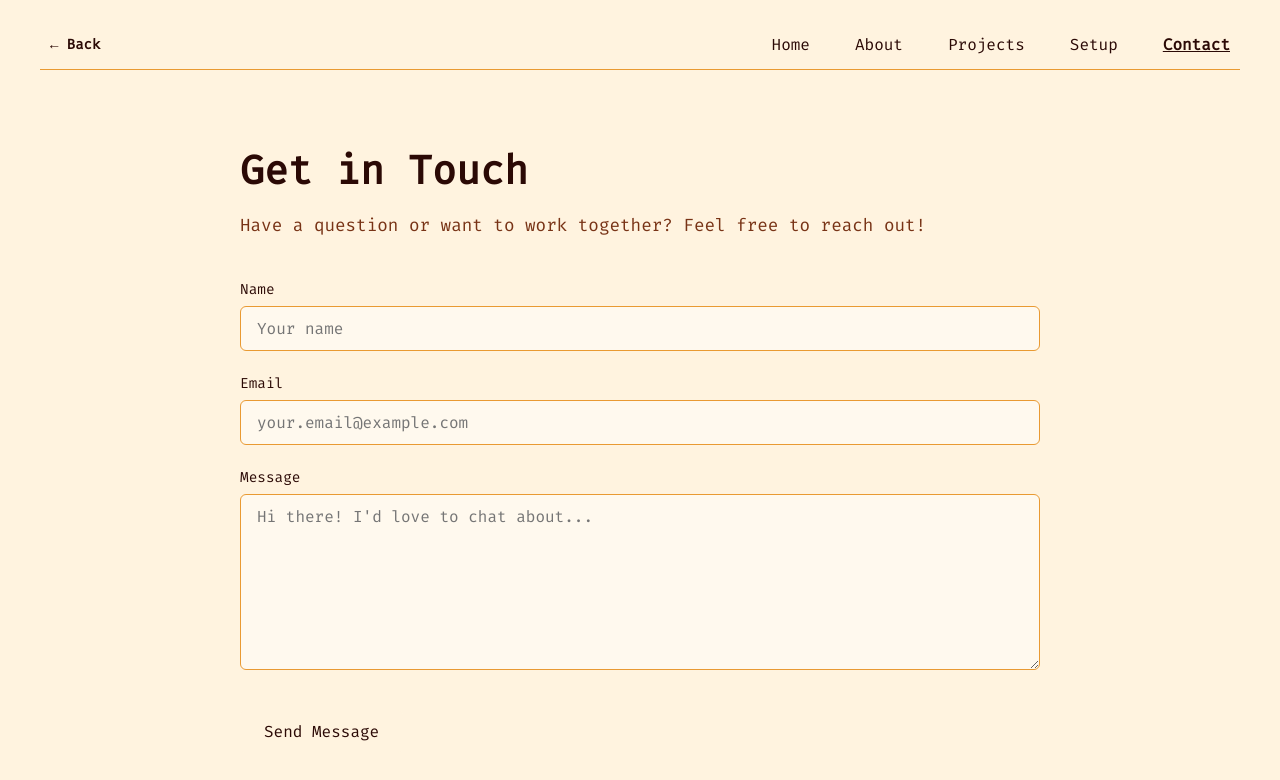
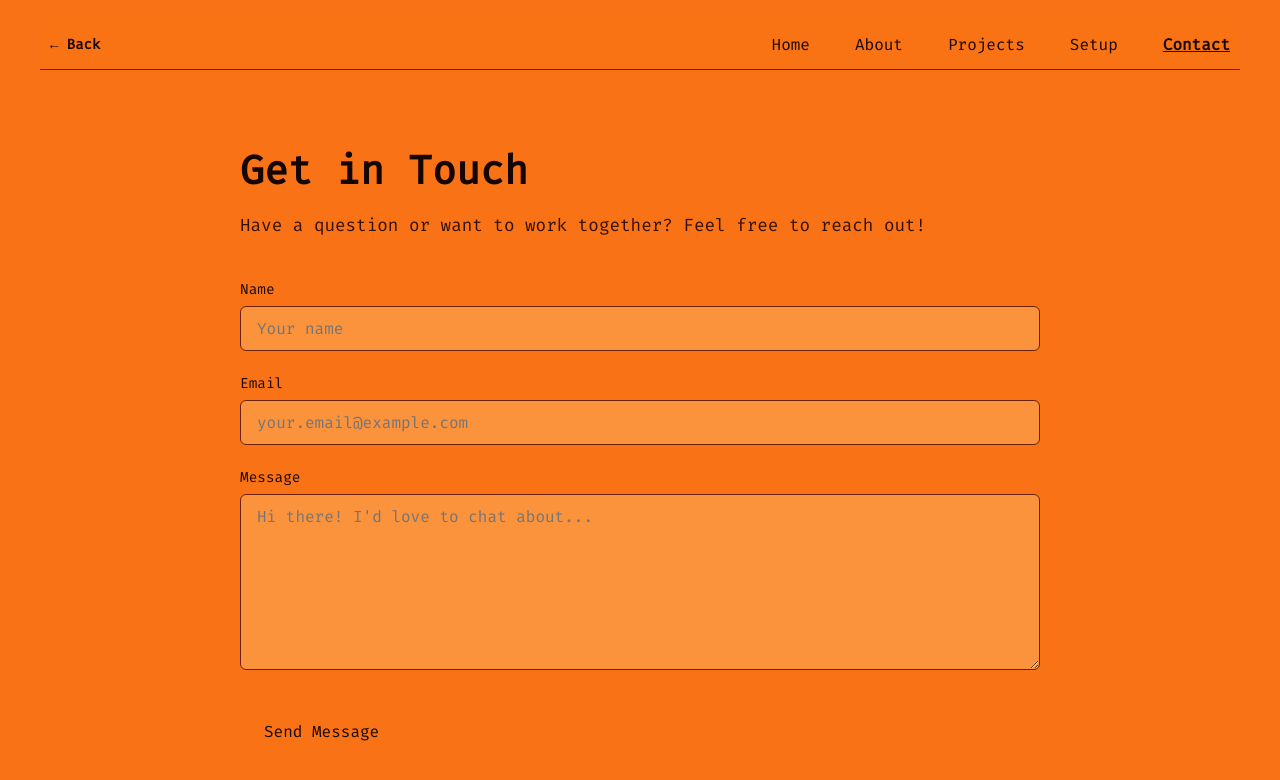
Before and after one commit to Faiz9771/portfolio, a Next.js app: page /contact in a window 1280 px wide. Shown: the top 780 px of the page. Built offline with nearby package versions, Linux system fonts and the light colour scheme.

Commit message:
Use a single orange portfolio theme

```diff
--- a/src/context/ThemeContext.tsx
+++ /dev/null
@@ -1,56 +0,0 @@
-import { createContext, useContext, useState, useEffect, ReactNode } from 'react';
-
-type Theme = 'light' | 'dark';
-
-type ThemeContextType = {
-  theme: Theme;
-  toggleTheme: () => void;
-};
-
-const ThemeContext = createContext<ThemeContextType | undefined>(undefined);
-
-export const ThemeProvider = ({ children }: { children: ReactNode }) => {
-  const [theme, setTheme] = useState<Theme>('dark');
-
-  useEffect(() => {
-    // Check for saved theme preference or use system preference
-    const savedTheme = localStorage.getItem('theme') as Theme;
-    const prefersDark = window.matchMedia('(prefers-color-scheme: dark)').matches;
-
-    if (savedTheme) {
-      setTheme(savedTheme);
-    } else {
-      setTheme(prefersDark ? 'dark' : 'light');
-    }
-  }, []);
-
-  useEffect(() => {
-    // Update the HTML class and save preference
-    if (theme === 'dark') {
-      document.documentElement.classList.add('dark');
-      document.documentElement.classList.remove('light');
-    } else {
-      document.documentElement.classList.add('light');
-      document.documentElement.classList.remove('dark');
-    }
-    localStorage.setItem('theme', theme);
-  }, [theme]);
-
-  const toggleTheme = () => {
-    setTheme(prevTheme => (prevTheme === 'dark' ? 'light' : 'dark'));
-  };
-
-  return (
-    <ThemeContext.Provider value={{ theme, toggleTheme }}>
-      {children}
-    </ThemeContext.Provider>
-  );
-};
-
-export const useTheme = () => {
-  const context = useContext(ThemeContext);
-  if (context === undefined) {
-    throw new Error('useTheme must be used within a ThemeProvider');
-  }
-  return context;
-};
--- a/src/pages/_app.tsx
+++ b/src/pages/_app.tsx
@@ -1,6 +1,5 @@
 import '../styles/globals.css';
 import type { AppProps } from 'next/app';
-import { ThemeProvider } from '../context/ThemeContext';
 import { useRouter } from 'next/router';
 import PageTransition from '../components/PageTransition';
 
@@ -8,10 +7,8 @@ export default function App({ Component, pageProps }: AppProps) {
   const router = useRouter();
 
   return (
-    <ThemeProvider>
-      <PageTransition>
-        <Component key={router.asPath} {...pageProps} />
-      </PageTransition>
-    </ThemeProvider>
+    <PageTransition>
+      <Component key={router.asPath} {...pageProps} />
+    </PageTransition>
   );
 }
--- a/src/styles/globals.css
+++ b/src/styles/globals.css
@@ -1,47 +1,25 @@
 @import url('https://fonts.googleapis.com/css2?family=Fira+Mono&display=swap');
 
 :root {
-  /* Sunrise — warm gold and ember, inspired by the reference image. */
-  --bg-primary: #fff3df;
-  --bg-secondary: #ffe1ae;
-  --text-primary: #2b0905;
-  --text-secondary: #783316;
-  --border-color: #e99a32;
-  --card-bg: #fff9ee;
-  --card-border: #e99a32;
-  --nav-bg: rgba(255, 243, 223, 0.9);
-  --nav-border: #e99a32;
-  --section-bg: #ffebc9;
-  --hover-bg: rgba(214, 76, 14, 0.12);
-  --shadow-color: rgba(104, 25, 7, 0.18);
-  --accent: #d94d0c;
-  --accent-strong: #a92c08;
-  --accent-soft: rgba(217, 77, 12, 0.13);
-  --muted: #a45122;
-  --success: #2f7d45;
-  --danger: #ba2917;
-}
-
-.dark {
-  /* Eclipse — black, burgundy and glowing orange. */
-  --bg-primary: #090504;
-  --bg-secondary: #190806;
-  --text-primary: #fff1d6;
-  --text-secondary: #e7ae76;
-  --border-color: #6d2410;
-  --card-bg: #170907;
-  --card-border: #7d2a10;
-  --nav-bg: rgba(9, 5, 4, 0.9);
-  --nav-border: #6d2410;
-  --section-bg: #250c07;
-  --hover-bg: rgba(255, 133, 22, 0.15);
-  --shadow-color: rgba(255, 97, 10, 0.16);
-  --accent: #ff8516;
-  --accent-strong: #ffad24;
-  --accent-soft: rgba(255, 133, 22, 0.15);
-  --muted: #c76a32;
-  --success: #75c77f;
-  --danger: #ff806b;
+  /* One permanent orange theme: orange surfaces, black foreground. */
+  --bg-primary: #f97316;
+  --bg-secondary: #fb923c;
+  --text-primary: #160600;
+  --text-secondary: #351006;
+  --border-color: #6b2108;
+  --card-bg: #fb923c;
+  --card-border: #6b2108;
+  --nav-bg: rgba(249, 115, 22, 0.94);
+  --nav-border: #6b2108;
+  --section-bg: #fb923c;
+  --hover-bg: rgba(22, 6, 0, 0.1);
+  --shadow-color: rgba(22, 6, 0, 0.2);
+  --accent: #160600;
+  --accent-strong: #351006;
+  --accent-soft: rgba(22, 6, 0, 0.12);
+  --muted: #5c1e08;
+  --success: #14532d;
+  --danger: #7f1d1d;
 }
 
 html, body, #__next {
@@ -274,25 +252,6 @@ html, body, #__next {
   display: none;
 }
 
-/* Dark mode adjustments */
-.dark .search-box::before {
-  opacity: 0.5;
-}
-
-.dark .search-input {
-  border-color: var(--border-color);
-  background: transparent;
-}
-
-.dark .search-input:focus {
-  border-color: var(--accent);
-  box-shadow: 0 0 0 2px var(--accent-soft);
-}
-
-.dark .search-input::placeholder {
-  color: var(--muted);
-}
-
 .tech-filter {
   position: relative;
   z-index: 10;
```
Also changed, not shown: src/components/Card.tsx (+0 -16 lines), src/components/ThemeToggle.tsx (deleted, +0 -47 lines).
